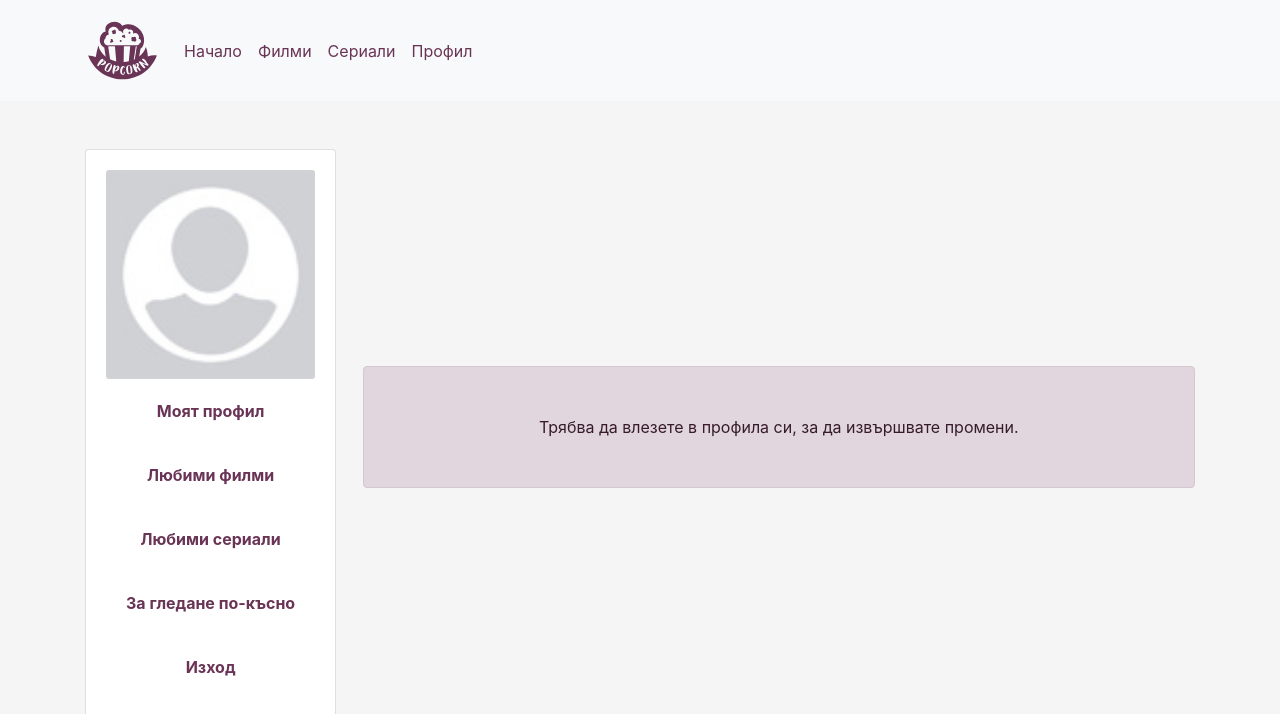
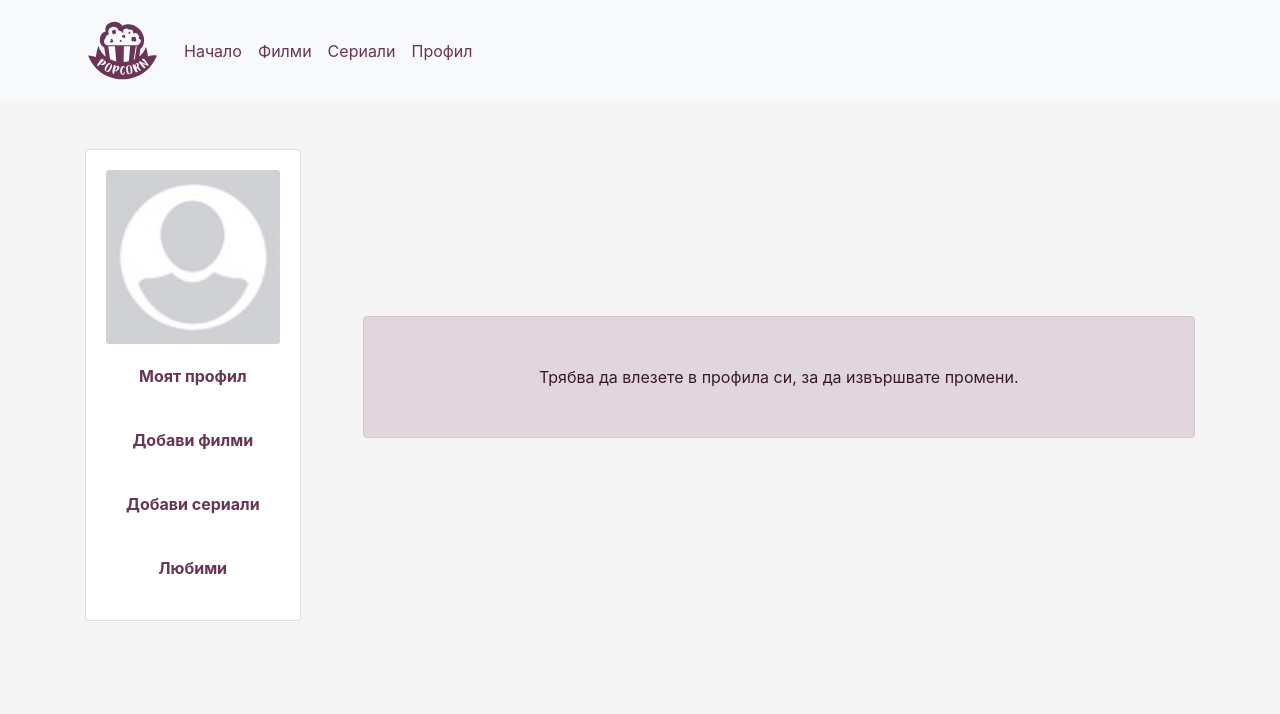
Before and after one commit to ivan9paunov/react-movie-project, a React (Create React App) app: page /profile in a window 1280 px wide. Shown: the top 714 px of the page. Built offline with nearby package versions, Linux system fonts and the light colour scheme.

Commit message:
Add files via upload

```diff
--- a/src/components/profile/UserProfile.js
+++ b/src/components/profile/UserProfile.js
@@ -13,19 +13,16 @@ import {
 
             <CardImg src={ProfilePic}/>
             <CardBody className="text-center">
-              <CardLink href="#" className="userLinks">Моят профил</CardLink>
+              <CardLink href="/profile" className="userLinks">Моят профил</CardLink>
             </CardBody>
             <CardBody className="text-center">
-              <CardLink href="#" className="userLinks">Любими филми</CardLink>
+              <CardLink href="/addMovie" className="userLinks">Добави филми</CardLink>
             </CardBody>
             <CardBody className="text-center">
-              <CardLink href="#" className="userLinks">Любими сериали</CardLink>
+              <CardLink href="/addTvSerie" className="userLinks">Добави сериали</CardLink>
             </CardBody>
             <CardBody className="text-center">
-              <CardLink href="#" className="userLinks">За гледане по-късно</CardLink>
-            </CardBody>
-            <CardBody className="text-center">
-              <CardLink href="#" className="userLinks">Изход</CardLink>
+              <CardLink href="#" className="userLinks">Любими</CardLink>
             </CardBody>
 
           </CardBody>
```
